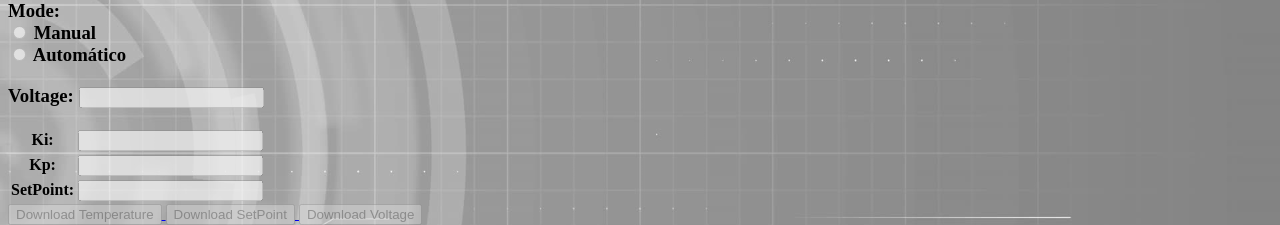
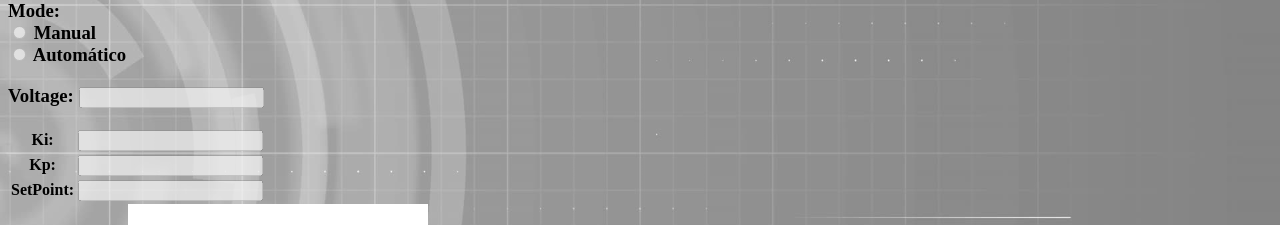
Before and after one commit to wallasce/Projeto-Final-de-Curso, a Django app: template supervisorySite/ihm/templates/ihm/supervisory.html in a window 1280 px wide. Shown: the part 247-472 px from the top of the page. Run offline with Django 4.2, Linux system fonts and the light colour scheme; the template is opened without the code that fills it: values that come from a table or form of the project are taken from there, others are empty; a map, chart or similar area stays blank; some libraries are stand-ins or nearby versions.

Commit message:
Feat: Remove download from HMI Screen

```diff
--- a/supervisorySite/ihm/static/ihm/getOPCValues.js
+++ b/supervisorySite/ihm/static/ihm/getOPCValues.js
@@ -19,9 +19,6 @@ function turnServerStatusOff() {
     disableElement('ki');
     disableElement('kp');
     disableElement('setPoint');
-    disableElement('downloadTemperature');
-    disableElement('downloadSetPoint');
-    disableElement('downloadVoltage');
 }
 
 function turnServerStatusOn() {
@@ -31,9 +28,6 @@ function turnServerStatusOn() {
     enableElement('ki');
     enableElement('kp');
     enableElement('setPoint');
-    enableElement('downloadTemperature');
-    enableElement('downloadSetPoint');
-    enableElement('downloadVoltage');
 }
 
 function changeInnerText(id, message, value) {
--- a/supervisorySite/ihm/templates/ihm/supervisory.html
+++ b/supervisorySite/ihm/templates/ihm/supervisory.html
@@ -54,20 +54,6 @@
     </div>
     {% endblock %}
 
-    {% block History%}
-    <a href="file/temperature">
-        <input id = 'downloadTemperature' type="button" value="Download Temperature" />
-    </a>
-
-    <a href="file/setPoint">
-        <input id = 'downloadSetPoint' type="button" value="Download SetPoint" />
-    </a>
-
-    <a href="file/voltage">
-        <input id = 'downloadVoltage' type="button" value="Download Voltage" />
-    </a>
-    {% endblock %}
-
     {% csrf_token %}
 
     {% block Chart %}
```
